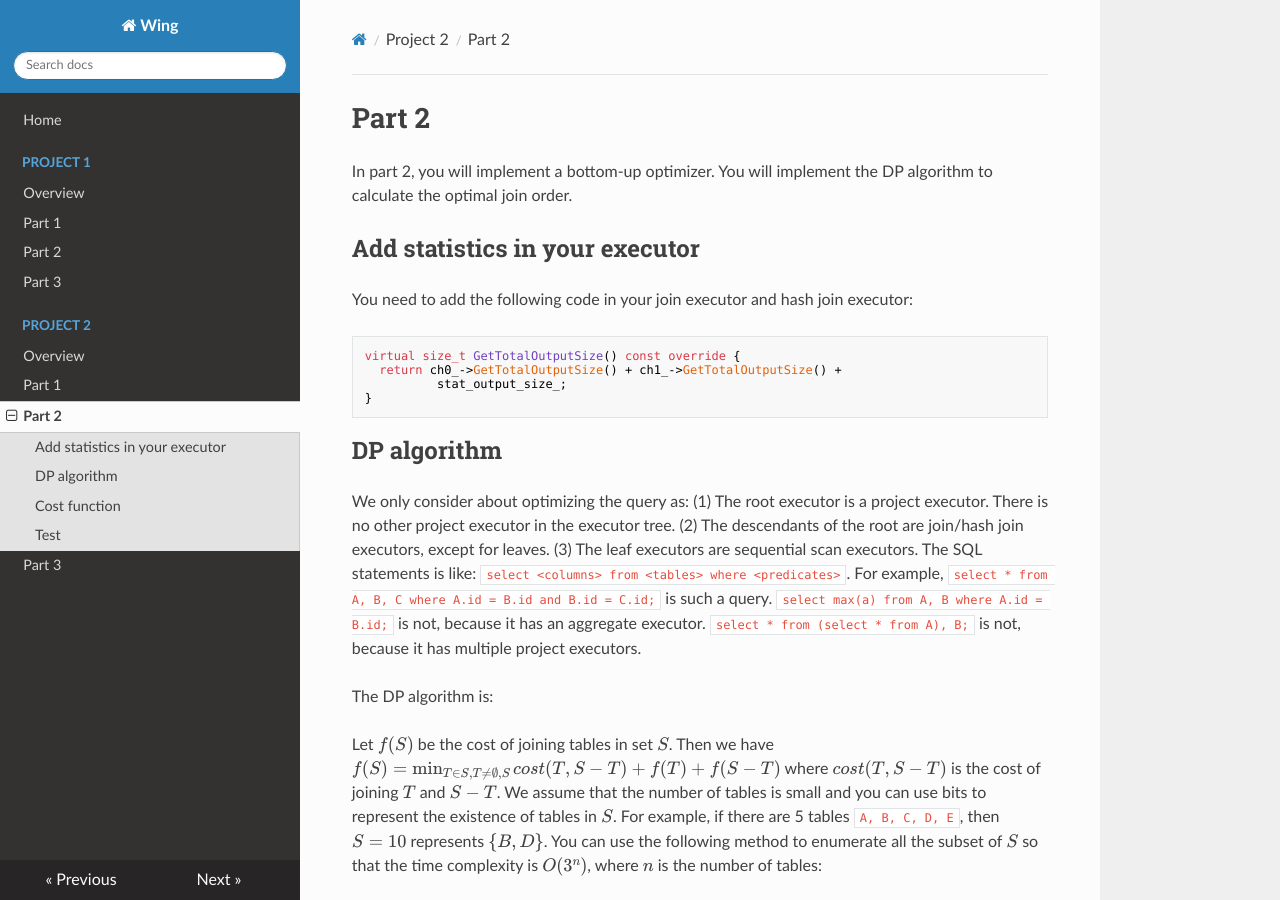
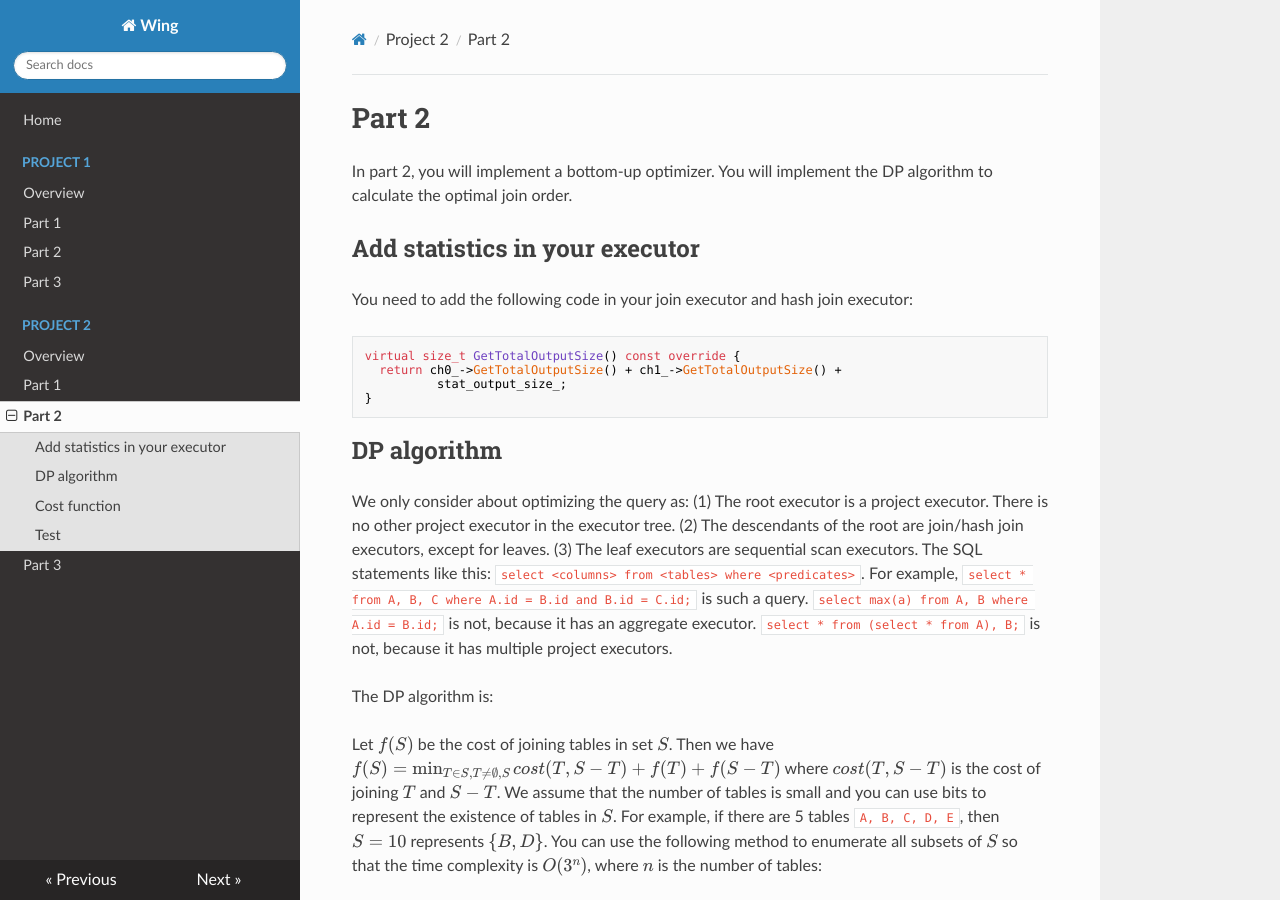
Before and after one commit to iidb/wing-docs, an MkDocs documentation site: the page built from docs/p2/part2.md, in a window 1280 px wide and 900 px high. Built offline with MkDocs 1.6.1, drawn with Linux system fonts in a browser that asks for light colours; nearby versions of some CDN libraries; formulas are drawn with MathJax 3.

Commit message:
Update part2.md

````diff
--- a/docs/p2/part2.md
+++ b/docs/p2/part2.md
@@ -15,11 +15,11 @@ virtual size_t GetTotalOutputSize() const override {
 
 ## DP algorithm
 
-We only consider about optimizing the query as: (1) The root executor is a project executor. There is no other project executor in the executor tree. (2) The descendants of the root are join/hash join executors, except for leaves. (3) The leaf executors are sequential scan executors. The SQL statements is like: `select <columns> from <tables> where <predicates>`. For example, `select * from A, B, C where A.id = B.id and B.id = C.id;` is such a query. `select max(a) from A, B where A.id = B.id;` is not, because it has an aggregate executor. `select * from (select * from A), B;` is not, because it has multiple project executors.
+We only consider about optimizing the query as: (1) The root executor is a project executor. There is no other project executor in the executor tree. (2) The descendants of the root are join/hash join executors, except for leaves. (3) The leaf executors are sequential scan executors. The SQL statements like this: `select <columns> from <tables> where <predicates>`. For example, `select * from A, B, C where A.id = B.id and B.id = C.id;` is such a query. `select max(a) from A, B where A.id = B.id;` is not, because it has an aggregate executor. `select * from (select * from A), B;` is not, because it has multiple project executors.
 
 The DP algorithm is:
 
-Let $f(S)$ be the cost of joining tables in set $S$. Then we have $f(S)=\min_{T\in S, T\neq \emptyset, S} cost(T, S-T)+f(T)+f(S-T)$ where $cost(T, S-T)$ is the cost of joining $T$ and $S-T$. We assume that the number of tables is small and you can use bits to represent the existence of tables in $S$. For example, if there are 5 tables `A, B, C, D, E`, then $S = 10$ represents $\{B, D\}$. You can use the following method to enumerate all the subset of $S$ so that the time complexity is $O(3^n)$, where $n$ is the number of tables:
+Let $f(S)$ be the cost of joining tables in set $S$. Then we have $f(S)=\min_{T\in S, T\neq \emptyset, S} cost(T, S-T)+f(T)+f(S-T)$ where $cost(T, S-T)$ is the cost of joining $T$ and $S-T$. We assume that the number of tables is small and you can use bits to represent the existence of tables in $S$. For example, if there are 5 tables `A, B, C, D, E`, then $S = 10$ represents $\{B, D\}$. You can use the following method to enumerate all subsets of $S$ so that the time complexity is $O(3^n)$, where $n$ is the number of tables:
 
 ```cpp
 // T is the subset.
````
